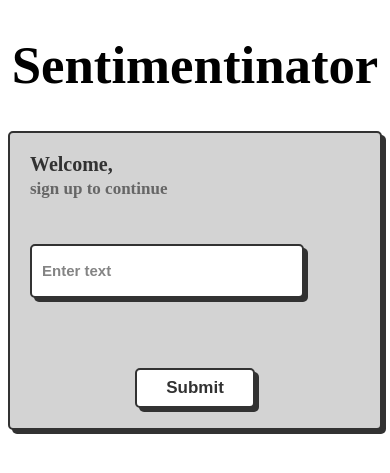
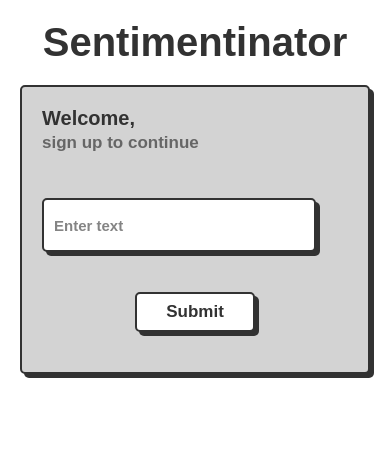
Before and after one commit to Hardvan/Sentiment-inator, a Flask app: page / in a window 390 px wide. Shown: the top 473 px of the page. Run offline with Flask 3, Linux system fonts and the light colour scheme.

Commit message:
Style entire website in b/w theme

```diff
--- a/static/css/index.css
+++ b/static/css/index.css
@@ -6,9 +6,17 @@
   --main-color: #323232;
 }
 
+body {
+  margin: 0;
+  font-family: Arial, sans-serif;
+  background-color: var(--bg-color);
+}
+
 .title {
   text-align: center;
   font-size: 3.3rem;
+  color: var(--font-color);
+  margin: 20px 0;
 }
 
 /* Input Form */
@@ -23,6 +31,7 @@
   border-radius: 5px;
   border: 2px solid var(--main-color);
   box-shadow: 4px 4px var(--main-color);
+  margin: 20px;
 }
 
 .input-title {
@@ -62,7 +71,7 @@
 }
 
 .button-submit {
-  margin: 50px auto 0 auto;
+  margin: 20px auto;
   width: 120px;
   height: 40px;
   border-radius: 5px;
@@ -74,3 +83,32 @@
   color: var(--font-color);
   cursor: pointer;
 }
+
+/* Predicted Sentiment Result */
+.result {
+  background: lightgrey;
+  padding: 20px;
+  border-radius: 5px;
+  border: 2px solid var(--main-color);
+  box-shadow: 4px 4px var(--main-color);
+  color: var(--font-color);
+  margin: 20px;
+}
+
+.result h2 {
+  font-size: 20px;
+  font-weight: 900;
+  margin-bottom: 10px;
+}
+
+.result p {
+  font-size: 15px;
+  font-weight: 600;
+  color: var(--font-color);
+}
+
+@media (max-width: 768px) {
+  .title {
+    font-size: 2.5rem;
+  }
+}
```
